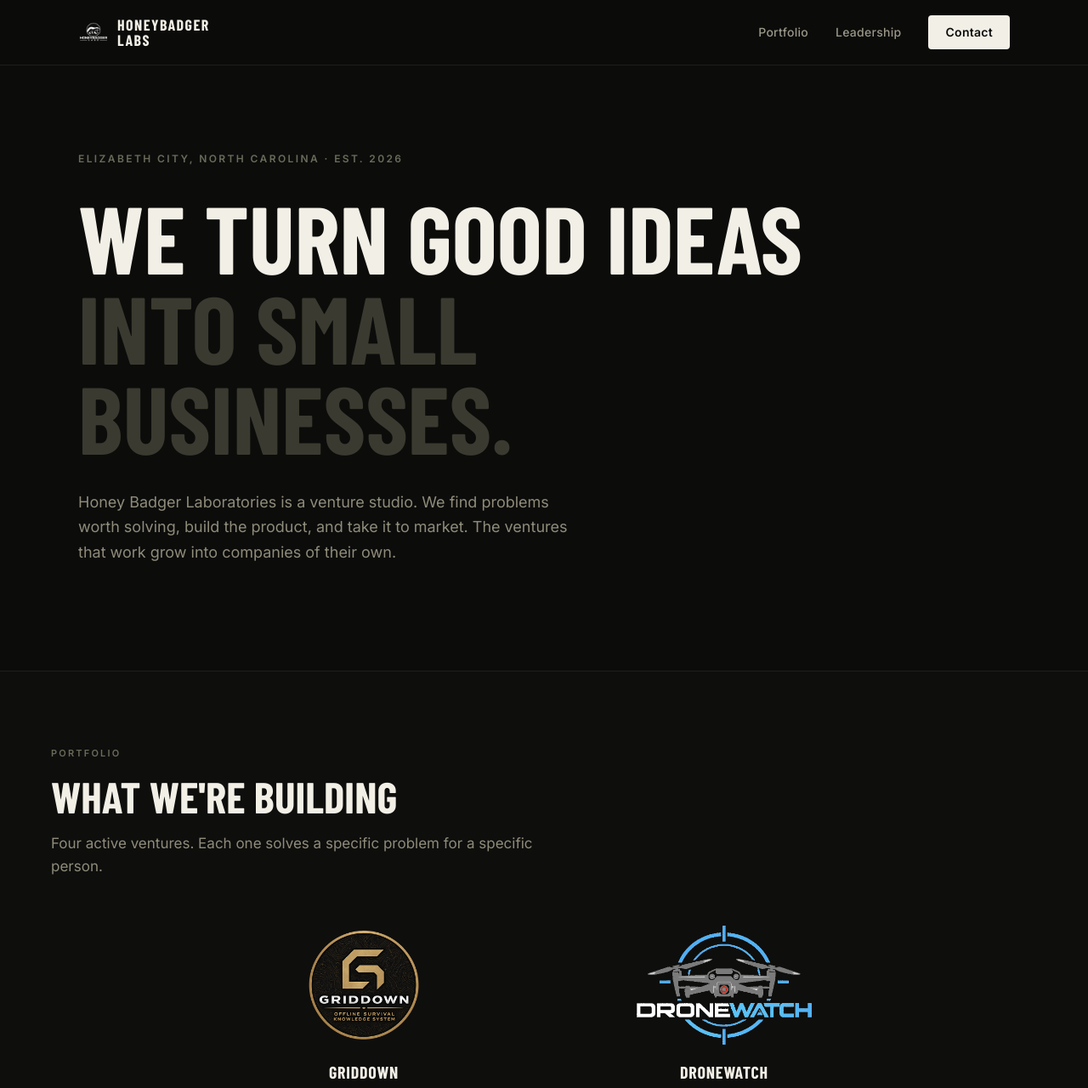
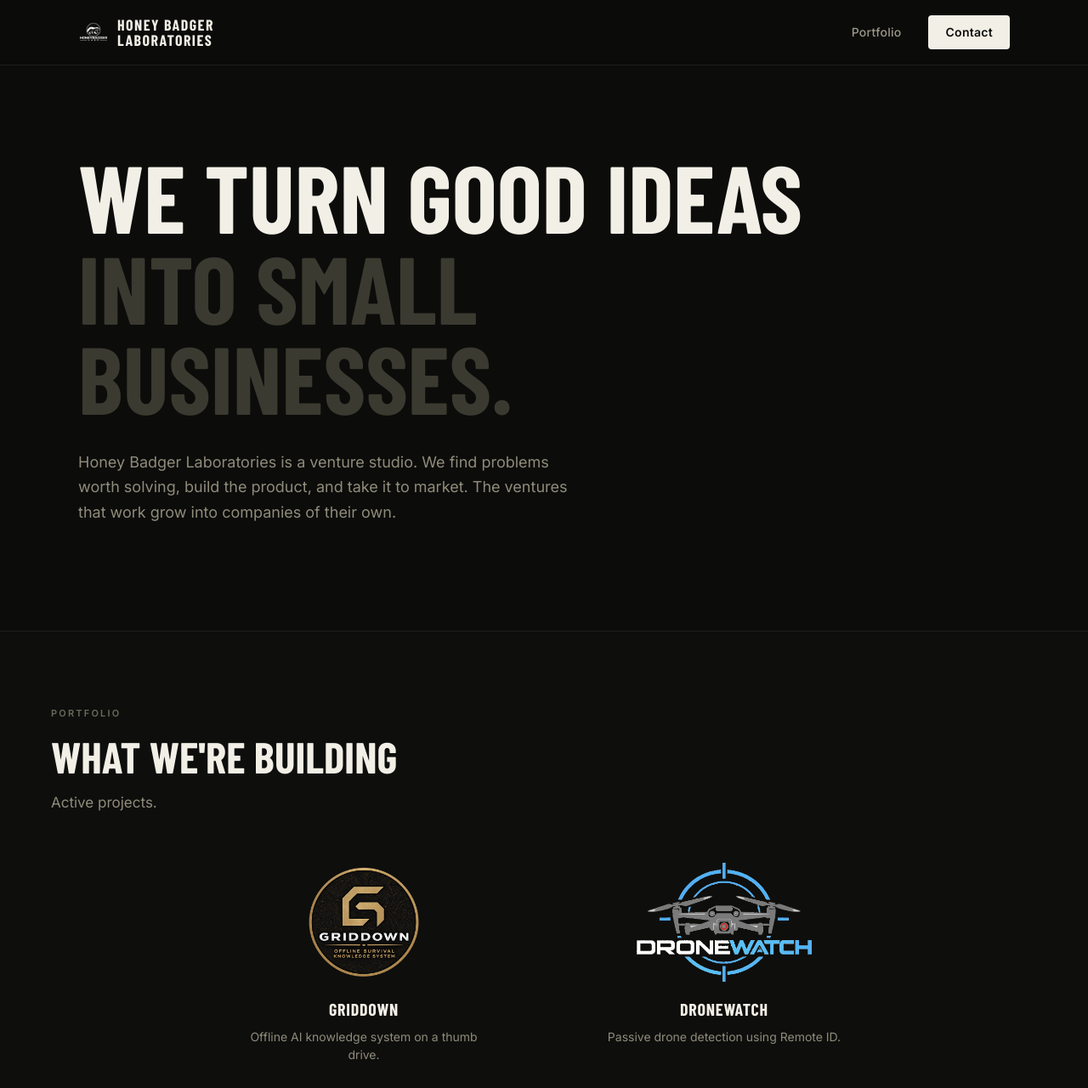
Before and after one commit to HoneyBadger-Labs/Main-Website, a plain HTML site: page index.html in a window 1280 px wide. Shown: the top 1280 px of the page at 85% size. Drawn offline with nearby package versions, Linux system fonts and the light colour scheme; a web font is replaced by a local one.

Commit message:
Homepage: full company name in header, badger tab icon, trim hero, portfolio and founder copy
- Header wordmark reads Honey Badger Laboratories
- Remove the Leadership nav link and the location/est. line
- Add favicon and Apple touch icon cut from the badger mark
- Portfolio subline is now "Active projects."
- Founder section keeps only the Founder label above the photo

Co-Authored-By: Claude Opus 5.5 <noreply@anthropic.com>

```diff
--- a/index.html
+++ b/index.html
@@ -6,6 +6,9 @@
 <meta name="robots" content="noindex, nofollow">
 <title>Honey Badger Laboratories — Venture Studio</title>
 <meta name="description" content="Honey Badger Laboratories is a venture studio. We find problems worth solving, build the product, and take it to market.">
+<link rel="icon" href="/favicon.ico" sizes="any">
+<link rel="icon" href="/favicon-32.png" type="image/png">
+<link rel="apple-touch-icon" href="/apple-touch-icon.png">
 <link rel="preconnect" href="https://fonts.googleapis.com">
 <link href="https://fonts.googleapis.com/css2?family=Inter:wght@400;500;600&family=Barlow+Condensed:wght@700;800&display=swap" rel="stylesheet">
 <style>
@@ -110,11 +113,10 @@ a{color:inherit;text-decoration:none}
   <div class="nav-inner">
     <a href="#top" class="nav-logo" aria-label="Honey Badger Laboratories home">
       <img src="/images/hbl-mark-white.png" alt="HBL mark" class="nav-logo-mark">
-      <span class="nav-wordmark">HoneyBadger<br>Labs</span>
+      <span class="nav-wordmark">Honey Badger<br>Laboratories</span>
     </a>
     <div class="nav-links">
       <a href="#ventures">Portfolio</a>
-      <a href="#about">Leadership</a>
       <a href="#contact" class="btn-contact">Contact</a>
     </div>
   </div>
@@ -123,7 +125,6 @@ a{color:inherit;text-decoration:none}
 <!-- HERO -->
 <section id="top">
   <div class="hero">
-    <div class="hero-eyebrow">Elizabeth City, North Carolina · Est. 2026</div>
     <h1 class="hero-headline">
       <span class="line1">We turn good ideas</span>
       <span class="line2">into small</span>
@@ -139,7 +140,7 @@ a{color:inherit;text-decoration:none}
     <div class="section-inner">
       <div class="section-label">Portfolio</div>
       <h2 class="section-title">What we're building</h2>
-      <p class="section-sub">Four active ventures. Each one solves a specific problem for a specific person.</p>
+      <p class="section-sub">Active projects.</p>
 
       <div class="venture-grid">
         <a href="https://getgriddown.com" class="venture-tile" target="_blank" rel="noopener">
@@ -173,7 +174,6 @@ a{color:inherit;text-decoration:none}
   <div class="section">
     <div class="section-inner">
       <div class="section-label">Founder</div>
-      <h2 class="section-title">One founder.<br>No committee.</h2>
 
       <div class="about-grid">
         <div class="about-photo-wrap">
```
Also changed, not shown: apple-touch-icon.png (added), favicon-32.png (added), favicon.ico (added).
